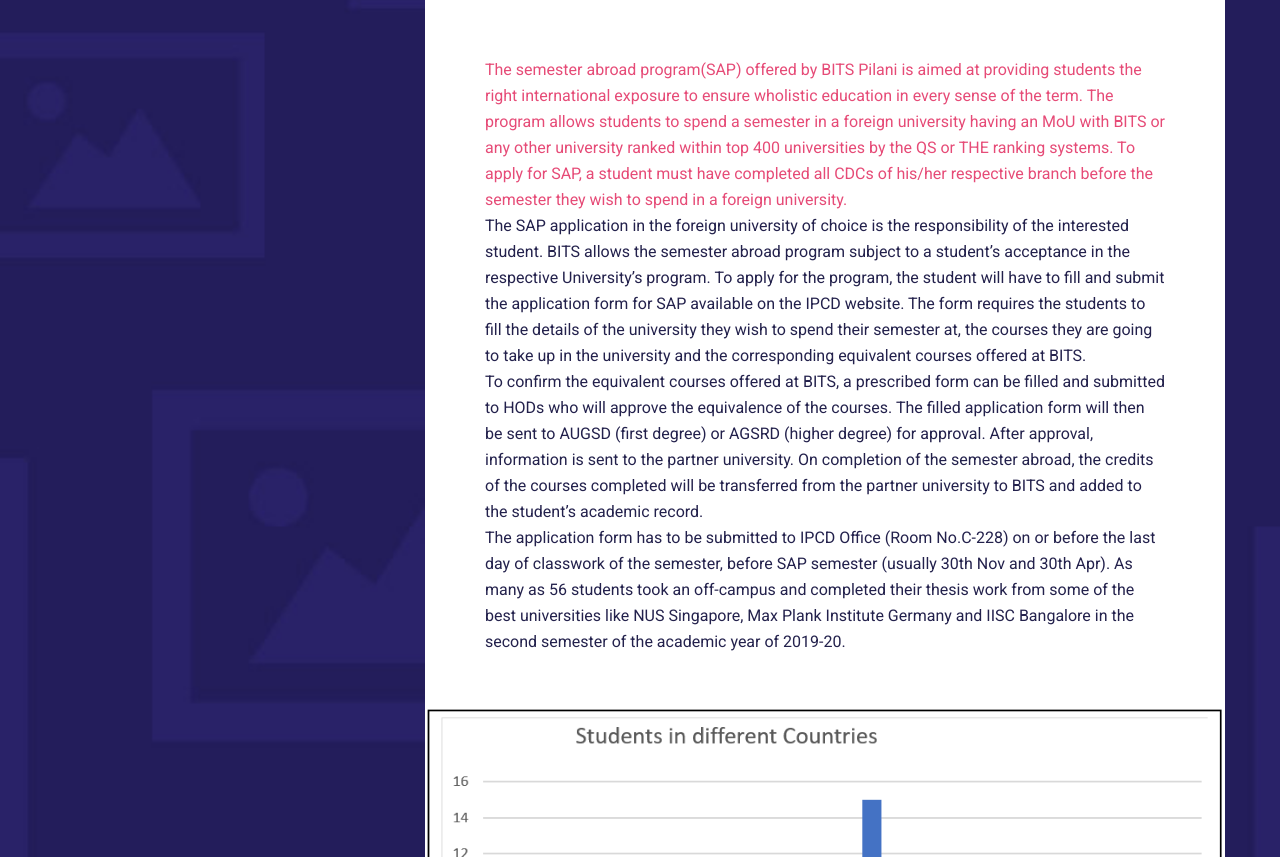
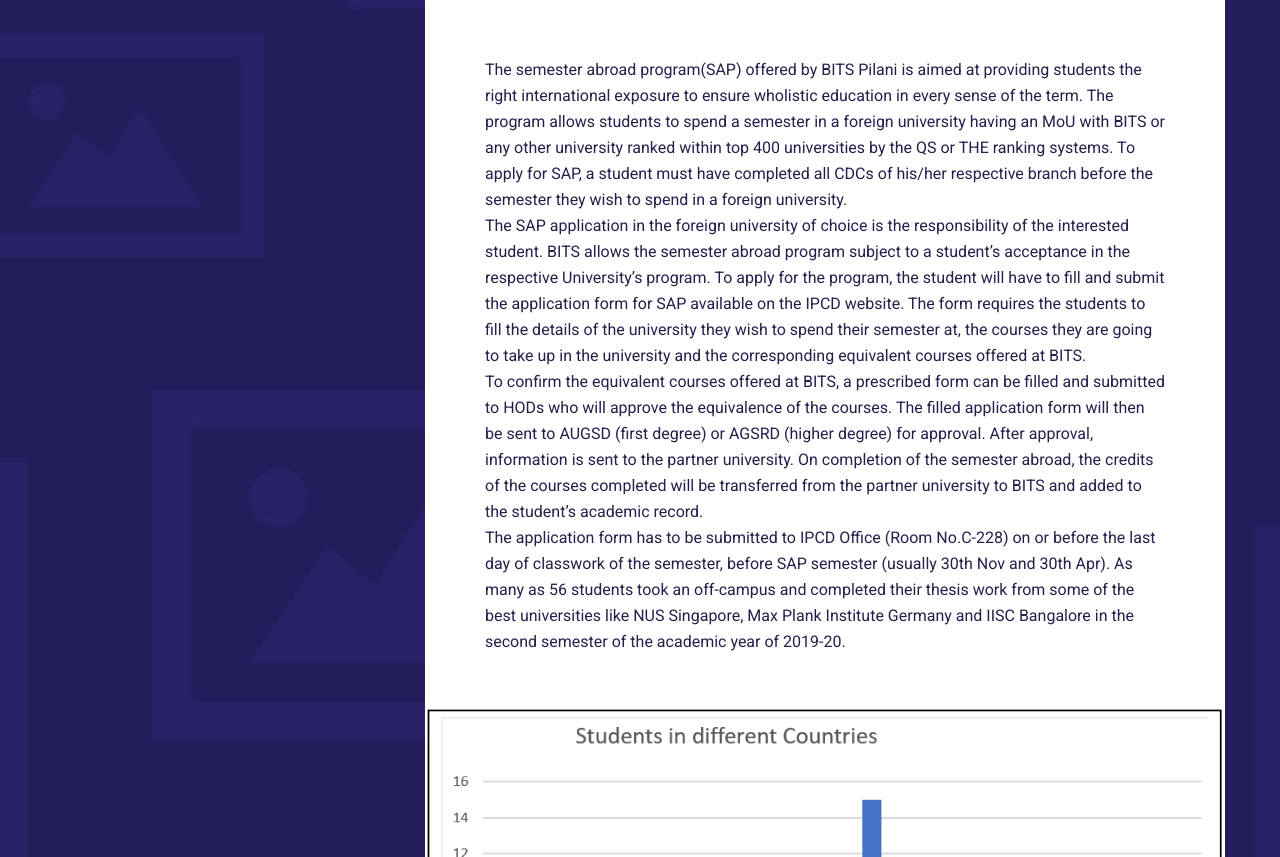
Before and after one commit to icecreamcake101/Boxus-HTML-1.1, a plain HTML site: page index.html in a window 1280 px wide. Shown: the part 3887-4744 px from the top of the page. Drawn offline with Linux system fonts and the light colour scheme.

Commit message:
Update index.html

```diff
--- a/index.html
+++ b/index.html
@@ -238,7 +238,7 @@
                     <div class="content-wrapper">
 
 
-                            <p style =" color: #e64b77;">The semester abroad program(SAP) offered by BITS Pilani is aimed at providing students the right international exposure to ensure wholistic education in every sense of the term. The program allows students to spend a semester in a foreign university having an MoU with BITS or any other university ranked within top 400 universities by the QS or THE ranking systems.
+                            <p >The semester abroad program(SAP) offered by BITS Pilani is aimed at providing students the right international exposure to ensure wholistic education in every sense of the term. The program allows students to spend a semester in a foreign university having an MoU with BITS or any other university ranked within top 400 universities by the QS or THE ranking systems.
 To apply for SAP, a student must have completed all CDCs of his/her respective branch before the semester they wish to spend in a foreign university.  <br></p>
 <p >The SAP application in the foreign university of choice is the responsibility of the interested student. BITS allows the semester abroad program subject to a student’s acceptance in the respective University’s program.
 To apply for the program, the student will have to fill and submit the application form for SAP available on the IPCD website. The form requires the students to fill the details of the university they wish to spend their semester at, the courses they are going to take up in the university and the corresponding equivalent courses offered at BITS.<br></p>
```
